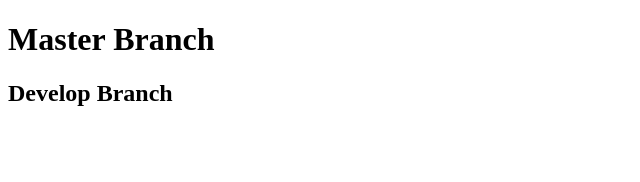
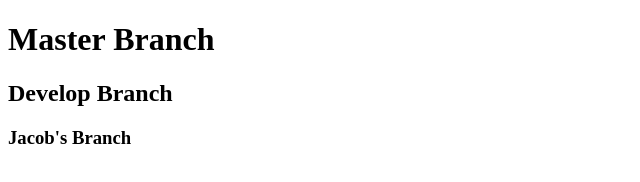
Before and after one commit to JED-SoftCoder/TeamGIT, a plain HTML site: page index.html in a window 1280 px wide. Shown: the whole page, without its empty margins (0-640 px from the left). Drawn offline with Linux system fonts and the light colour scheme.

Commit message:
Jacob's branch

```diff
--- a/index.html
+++ b/index.html
@@ -10,6 +10,7 @@
 
     <h1>Master Branch</h1>
     <h2>Develop Branch</h2>
+    <h3>Jacob's Branch</h3>
 
 </body>
 </html>
```
